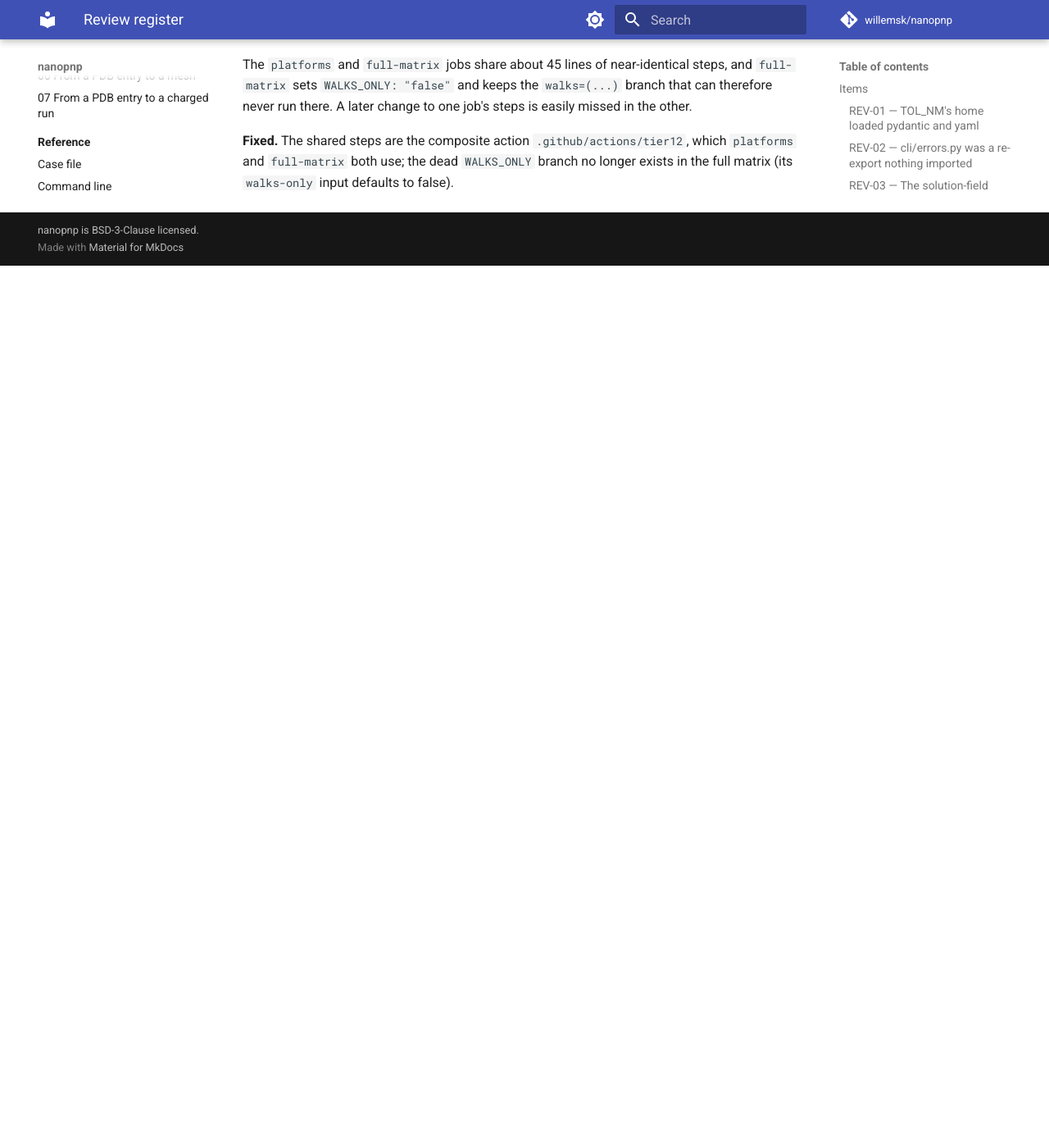
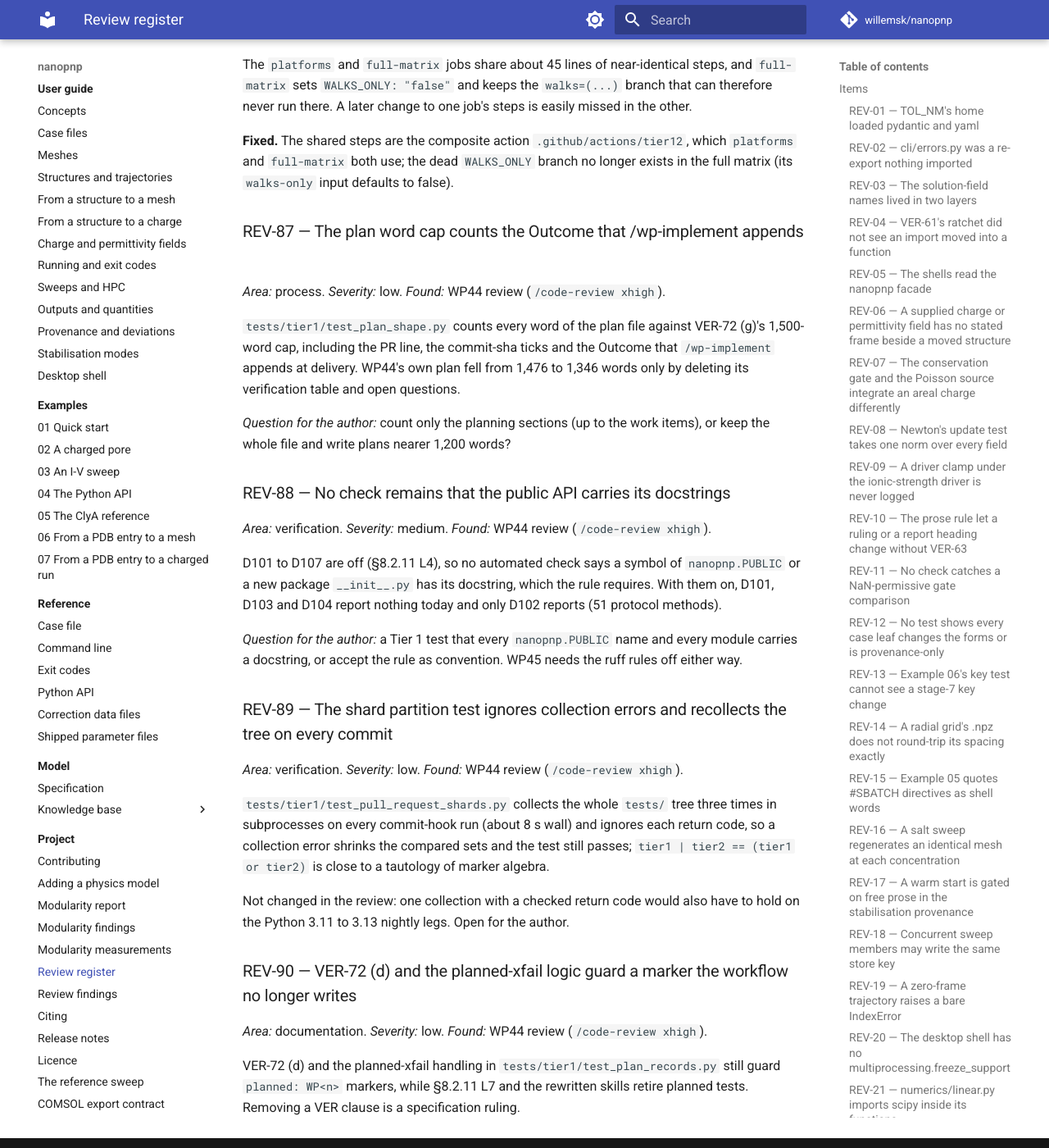
Before and after one commit to willemsk/nanopnp, an MkDocs documentation site: the page built from docs/project/review-items.md, in a window 1280 px wide and 1400 px high, scrolled down 24225 px. Shown: the whole window at 82% size. Built offline with MkDocs 1.6.1 and Material for MkDocs 9.7.7, drawn with Linux system fonts in a browser that asks for light colours; comment, search, counter and statistics services are not loaded; before the commit the page ends 24549 px from its top, so only the background shows below that.

Commit message:
fix: close the review gaps in the simplified loop
gate.sh refuses an argument it does not know instead of passing silently, and
its failure text is mode-specific (no commit escape on `run`). The coverage job
keeps `contents: read`. The Phase 4 gate row, the §7.6 timings NOTE and the
plans carry the measured figures and no longer cite withdrawn VER-73/J7. The
kept agents' model, effort and omitClaudeMd pins are asserted again (L6).
wp-implement re-gates after the PR-line commit; CONTRIBUTING and ci.yml no
longer say the push gate measures coverage.

Open items REV-87 to REV-90 (VER-72 g word count, public docstrings, shard
test, planned-xfail logic) await the author.

Co-Authored-By: Claude Sonnet 5.5 <noreply@anthropic.com>
Claude-Session: https://claude.ai/code/session_01QiuhQiawVGRmcZPpejP6kS

```diff
--- a/docs/project/review-items.md
+++ b/docs/project/review-items.md
@@ -886,3 +886,33 @@ The `platforms` and `full-matrix` jobs share about 45 lines of near-identical st
 run there. A later change to one job's steps is easily missed in the other.
 
 **Fixed.** The shared steps are the composite action `.github/actions/tier12`, which `platforms` and `full-matrix` both use; the dead `WALKS_ONLY` branch no longer exists in the full matrix (its `walks-only` input defaults to false).
+
+### REV-87 — The plan word cap counts the Outcome that /wp-implement appends
+
+*Area:* process. *Severity:* low. *Found:* WP44 review (`/code-review xhigh`).
+
+`tests/tier1/test_plan_shape.py` counts every word of the plan file against VER-72 (g)'s 1,500-word cap, including the PR line, the commit-sha ticks and the Outcome that `/wp-implement` appends at delivery. WP44's own plan fell from 1,476 to 1,346 words only by deleting its verification table and open questions.
+
+*Question for the author:* count only the planning sections (up to the work items), or keep the whole file and write plans nearer 1,200 words?
+
+### REV-88 — No check remains that the public API carries its docstrings
+
+*Area:* verification. *Severity:* medium. *Found:* WP44 review (`/code-review xhigh`).
+
+D101 to D107 are off (§8.2.11 L4), so no automated check says a symbol of `nanopnp.PUBLIC` or a new package `__init__.py` has its docstring, which the rule requires. With them on, D101, D103 and D104 report nothing today and only D102 reports (51 protocol methods).
+
+*Question for the author:* a Tier 1 test that every `nanopnp.PUBLIC` name and every module carries a docstring, or accept the rule as convention. WP45 needs the ruff rules off either way.
+
+### REV-89 — The shard partition test ignores collection errors and recollects the tree on every commit
+
+*Area:* verification. *Severity:* low. *Found:* WP44 review (`/code-review xhigh`).
+
+`tests/tier1/test_pull_request_shards.py` collects the whole `tests/` tree three times in subprocesses on every commit-hook run (about 8 s wall) and ignores each return code, so a collection error shrinks the compared sets and the test still passes; `tier1 | tier2 == (tier1 or tier2)` is close to a tautology of marker algebra.
+
+Not changed in the review: one collection with a checked return code would also have to hold on the Python 3.11 to 3.13 nightly legs. Open for the author.
+
+### REV-90 — VER-72 (d) and the planned-xfail logic guard a marker the workflow no longer writes
+
+*Area:* documentation. *Severity:* low. *Found:* WP44 review (`/code-review xhigh`).
+
+VER-72 (d) and the planned-xfail handling in `tests/tier1/test_plan_records.py` still guard `planned: WP<n>` markers, while §8.2.11 L7 and the rewritten skills retire planned tests. Removing a VER clause is a specification ruling.
```
Also changed, not shown: .claude/skills/wp-implement/SKILL.md (+3 -2 lines), CONTRIBUTING.md (+3 -2 lines), SPECIFICATION.md (+3 -2 lines), docs/plans/phase-4-polish-and-user-testing.md (+6 -6 lines), docs/plans/wp44-simplify-the-loop.md (+1 -1 lines), docs/project/review-findings.md (+4 -0 lines), 5 other files.
